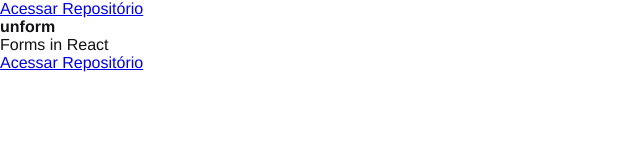
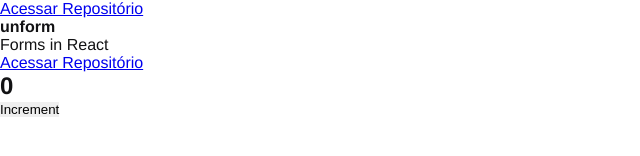
Before and after one commit to Tiesco789/rocketseat-ignite, a React app in the folder react/01-github-explorer/: page / in a window 1280 px wide. Shown: the part 172-328 px from the top of the page, without its empty margins (0-640 px from the left). Built offline with nearby package versions, Linux system fonts and the light colour scheme.

Commit message:
Estado do componente

```diff
--- /dev/null
+++ b/react/01-github-explorer/src/components/Counter.jsx
@@ -0,0 +1,19 @@
+import { useState } from 'react';
+
+export function Counter() {
+  const [counter, setCounter] = useState(0);
+
+  function increment() {
+    setCounter(counter + 1)
+  }
+
+  return (
+    <div>
+      <h2>{counter}</h2>
+      <button type="button" onClick={increment}>
+        Increment
+      </button>
+    </div>
+
+  )
+}
--- a/react/01-github-explorer/src/components/RepositoryLIst.jsx
+++ b/react/01-github-explorer/src/components/RepositoryLIst.jsx
@@ -1,3 +1,4 @@
+import { Counter } from "./Counter";
 import { RepositoryItem } from "./RepositoryItem";
 
 const repository = {
@@ -16,6 +17,7 @@
         <RepositoryItem repository={repository} />
         <RepositoryItem repository={repository} />
         <RepositoryItem repository={repository} />
+        <Counter />
       </ul>
     </section>
   )
```
